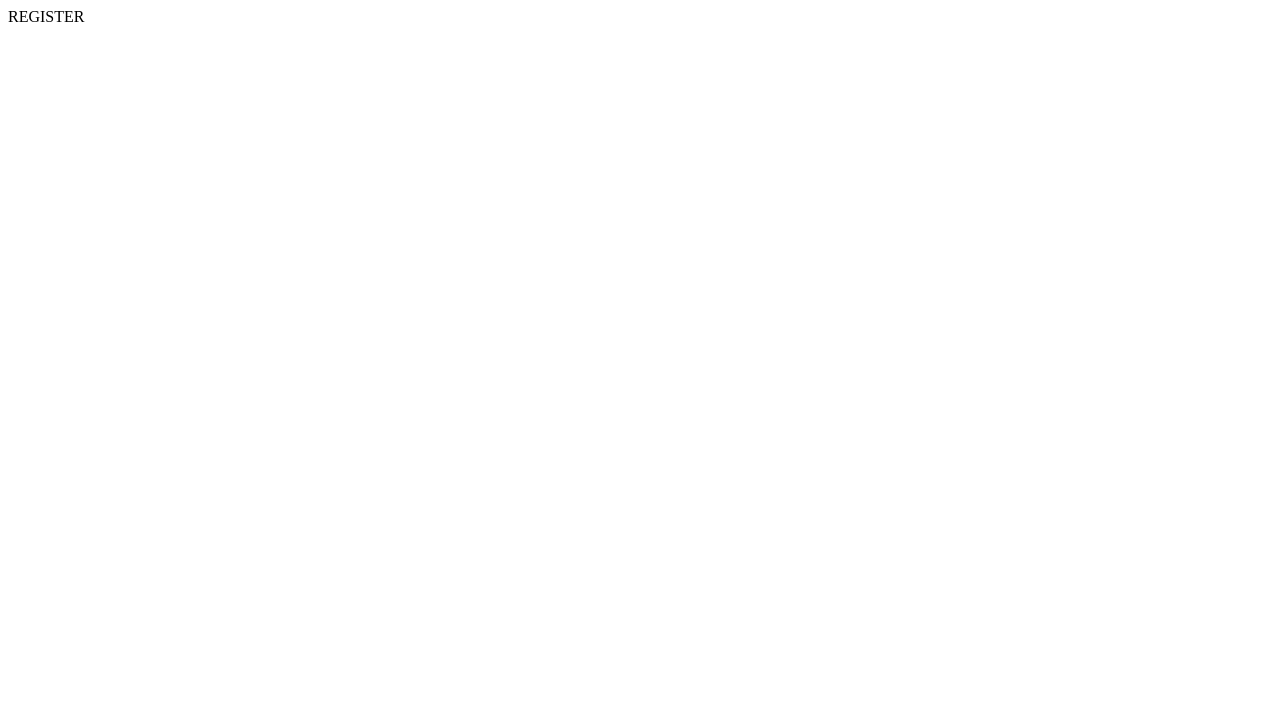
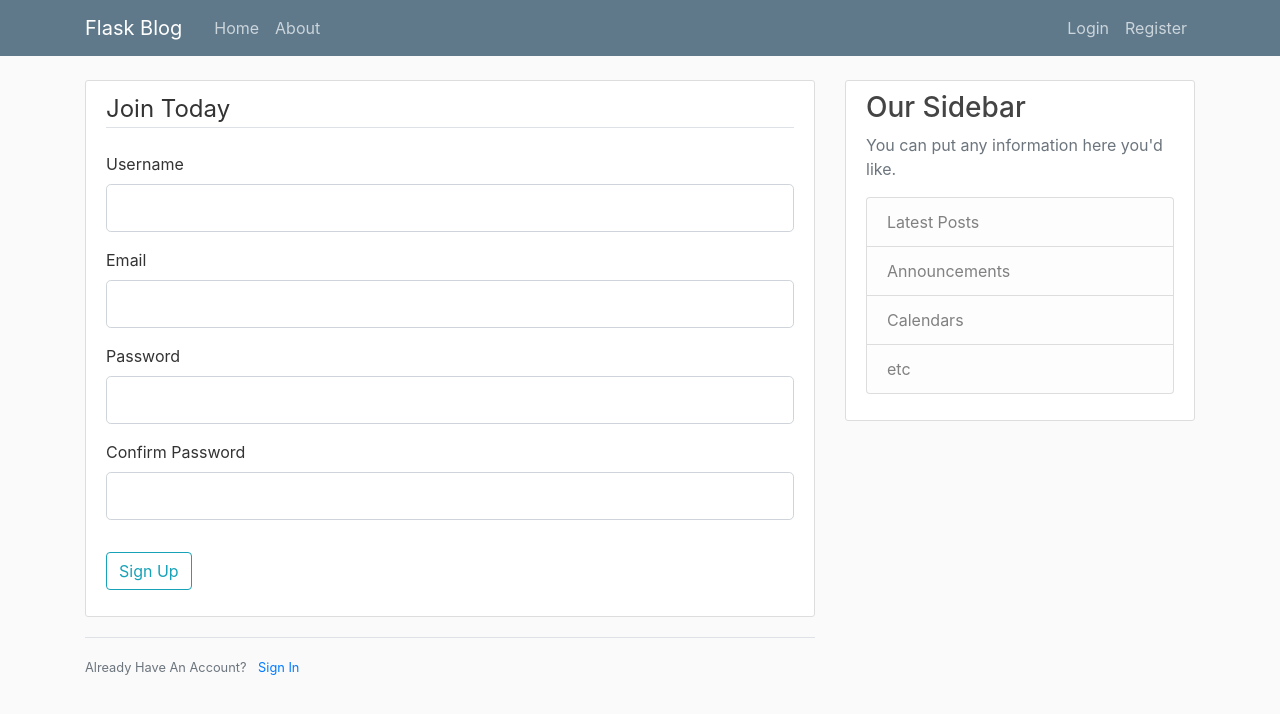
Before and after one commit to mwiha/new-blog, a Flask app: page /register in a window 1280 px wide. Before the commit the part shown is almost empty. Shown: the top 714 px of the page. Run offline with Flask 2, Linux system fonts and the light colour scheme; some libraries are stand-ins or nearby versions.

Commit message:
added the content to the register.html

```diff
--- a/templates/register.html
+++ b/templates/register.html
@@ -1 +1,72 @@
-REGISTER
+{% extends "blog.html" %}
+{% block content %}
+    <div class="content-section">
+        <form method="POST" action="">
+            {{ form.hidden_tag() }}
+            <fieldset class="form-group">
+                <legend class="border-bottom mb-4">Join Today</legend>
+                <div class="form-group">
+                    {{ form.username.label(class="form-control-label") }}
+
+                    {% if form.username.errors %}
+                        {{ form.username(class="form-control form-control-lg is-invalid") }}
+                        <div class="invalid-feedback">
+                            {% for error in form.username.errors %}
+                                <span>{{ error }}</span>
+                            {% endfor %}
+                        </div>
+                    {% else %}
+                        {{ form.username(class="form-control form-control-lg") }}
+                    {% endif %}
+                </div>
+                <div class="form-group">
+                    {{ form.email.label(class="form-control-label") }}
+                    {% if form.email.errors %}
+                        {{ form.email(class="form-control form-control-lg is-invalid") }}
+                        <div class="invalid-feedback">
+                            {% for error in form.email.errors %}
+                                <span>{{ error }}</span>
+                            {% endfor %}
+                        </div>
+                    {% else %}
+                        {{ form.email(class="form-control form-control-lg") }}
+                    {% endif %}
+                </div>
+                <div class="form-group">
+                    {{ form.password.label(class="form-control-label") }}
+                    {% if form.password.errors %}
+                        {{ form.password(class="form-control form-control-lg is-invalid") }}
+                        <div class="invalid-feedback">
+                            {% for error in form.password.errors %}
+                                <span>{{ error }}</span>
+                            {% endfor %}
+                        </div>
+                    {% else %}
+                        {{ form.password(class="form-control form-control-lg") }}
+                    {% endif %}
+                </div>
+                <div class="form-group">
+                    {{ form.confirm_password.label(class="form-control-label") }}
+                    {% if form.confirm_password.errors %}
+                        {{ form.confirm_password(class="form-control form-control-lg is-invalid") }}
+                        <div class="invalid-feedback">
+                            {% for error in form.confirm_password.errors %}
+                                <span>{{ error }}</span>
+                            {% endfor %}
+                        </div>
+                    {% else %}
+                        {{ form.confirm_password(class="form-control form-control-lg") }}
+                    {% endif %}
+                </div>
+            </fieldset>
+            <div class="form-group">
+                {{ form.submit(class="btn btn-outline-info") }}
+            </div>
+        </form>
+    </div>
+    <div class="border-top pt-3">
+        <small class="text-muted">
+            Already Have An Account? <a class="ml-2" href="{{ url_for('login') }}">Sign In</a>
+        </small>
+    </div>
+{% endblock content %}
```
